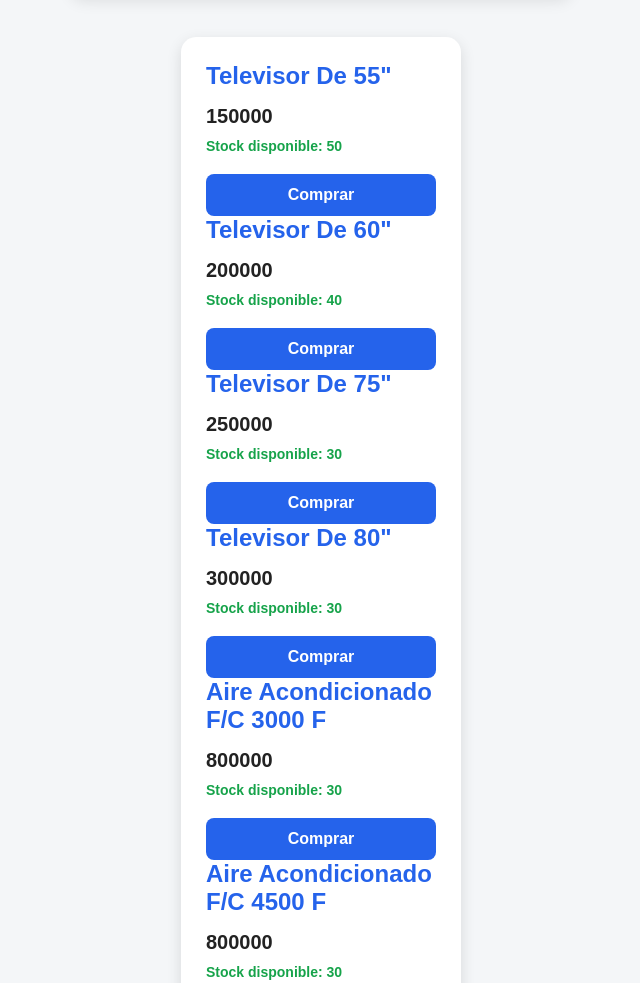
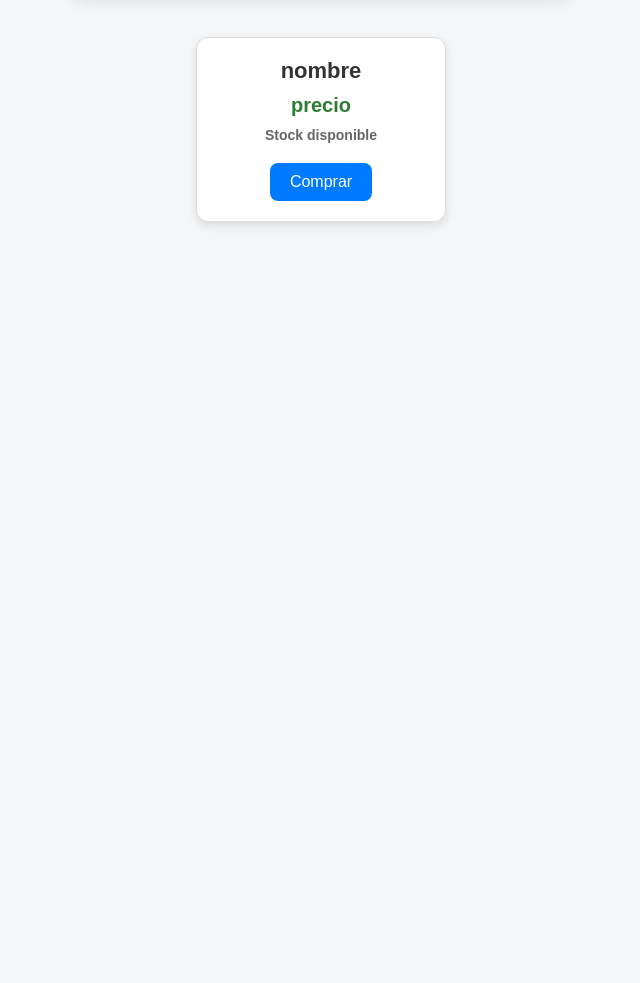
Before and after one commit to espesot/javaScript26, a plain HTML site: page Clase07/index.html in a window 1280 px wide. Shown: the part 756-1739 px from the top of the page, without its empty margins (319-959 px from the left). After the commit the page ends 1038 px from the top, so only its background shows below. Drawn offline with Linux system fonts and the light colour scheme.

Commit message:
Pre Entrega 7 funcionamiento completo

```diff
--- a/Clase07/css/style.css
+++ b/Clase07/css/style.css
@@ -189,94 +189,68 @@ body > div:nth-of-type(3) {
 }
 
 
+/* Contenedor de las cards */
+#contenedor-items {
+  display: flex;
+  flex-wrap: wrap;
+  gap: 20px;
+  padding: 20px;
+  justify-content: center;
+}
 
-
-
-
-
-/* para card!! */
-
-/* Card principal */
-#contenedor-items {
-  width: 280px;
-  min-height: 260px;
-  padding: 25px;
-  margin: 20px;
-
+/* Card */
+#contenedor-items > div {
+  width: 250px;
+  padding: 20px;
   background-color: #ffffff;
-  border-radius: 15px;
-
-  /* Sombra */
-  box-shadow: 0 5px 15px rgba(0, 0, 0, 0.12);
-
-  /* Organización del contenido */
-  display: flex;
-  flex-direction: column;
-  justify-content: space-between;
-
-  transition: transform 0.3s ease, box-shadow 0.3s ease;
+  border: 1px solid #ddd;
+  border-radius: 12px;
+  box-shadow: 0 4px 10px rgba(0, 0, 0, 0.1);
+  text-align: center;
+  transition: transform 0.2s, box-shadow 0.2s;
 }
 
 /* Efecto al pasar el mouse */
-#contenedor-items:hover {
+#contenedor-items > div:hover {
   transform: translateY(-5px);
-  box-shadow: 0 10px 25px rgba(0, 0, 0, 0.18);
+  box-shadow: 0 8px 18px rgba(0, 0, 0, 0.15);
 }
 
 /* Nombre del producto */
 #contenedor-items h3 {
-  margin: 0 0 15px 0;
-
-  color: #2563eb;
-  font-size: 24px;
-  font-weight: 700;
-
-  text-transform: capitalize;
+  margin-bottom: 10px;
+  color: #333;
+  font-size: 22px;
 }
 
 /* Precio */
 #contenedor-items p {
-  margin: 5px 0;
-
-  color: #222;
+  margin-bottom: 10px;
+  color: #2e7d32;
   font-size: 20px;
   font-weight: bold;
 }
 
 /* Stock */
 #contenedor-items h6 {
-  margin: 10px 0 20px 0;
-
-  color: #16a34a;
+  margin: 10px 0 20px;
+  color: #666;
   font-size: 14px;
-  font-weight: 600;
 }
 
-/* Botón comprar */
-#contenedor-items #comprar {
-  width: 100%;
-  padding: 12px 20px;
-
+/* Botón Comprar */
+#contenedor-items button {
+  padding: 10px 20px;
   border: none;
   border-radius: 8px;
-
-  background-color: #2563eb;
+  background-color: #007bff;
   color: white;
-
   font-size: 16px;
-  font-weight: bold;
-
   cursor: pointer;
-
-  transition: background-color 0.3s ease;
+  transition: background-color 0.2s;
 }
 
 /* Hover del botón */
-#contenedor-items #comprar:hover {
-  background-color: #1d4ed8;
+#contenedor-items button:hover {
+  background-color: #0056b3;
 }
-
-/* Cuando se presiona el botón */
-#contenedor-items #comprar:active {
-  transform: scale(0.98);
-}
--- a/Clase07/index.html
+++ b/Clase07/index.html
@@ -35,12 +35,14 @@
   </div>
 
   <div id="contenedor-items">
-    <!-- agregar un div mas para las card -->
-    <h3>nombre</h3>
-    <p>precio</p>
-    <h6>Stock disponible</h6>
-    <button id="comprar">Comprar</button>
+    <div>
 
+      <h3>nombre</h3>
+      <p>precio</p>
+      <h6>Stock disponible</h6>
+      <button id="comprar">Comprar</button>
+
+    </div>
   </div>
 
   <script defer src="./js/main.js"></script>
--- a/Clase07/js/main.js
+++ b/Clase07/js/main.js
@@ -8,22 +8,27 @@ class Producto {
       this.categoria = categoria,
       this.stock = stock
   }
+  venta() {
+    if (this.stock >= 1) {
+      this.stock = this.stock - 1
+    }
+  }
 }
 
-productos.push(new Producto(1, 'Televisor de 55"', 150000, 'Tecno', 50))
-productos.push(new Producto(2, 'Televisor de 60"', 200000, 'Tecno', 40))
-productos.push(new Producto(3, 'Televisor de 75"', 250000, 'Tecno', 30))
-productos.push(new Producto(4, 'Televisor de 80"', 300000, 'Tecno', 30))
-productos.push(new Producto(5, 'Aire Acondicionado F/C 3000 F', 800000, 'Hogar', 30))
-productos.push(new Producto(6, 'Aire Acondicionado F/C 4500 F', 800000, 'Hogar', 30))
-productos.push(new Producto(7, 'Aire Acondicionado F/C 3000 inverter', 800000, 'Hogar', 30))
-productos.push(new Producto(8, 'Aire Acondicionado F/C 4500 inverter', 800000, 'Hogar', 30))
-productos.push(new Producto(9, 'Aire Acondicionado Ventana 3000 F', 800000, 'Hogar', 30))
-productos.push(new Producto(10, 'Aire Acondicionado Ventana 4500 F', 800000, 'Hogar', 30))
-productos.push(new Producto(11, 'Helader inverter', 900000, 'Electro', 20))
-productos.push(new Producto(12, 'Tostadora', 50000, 'Electro', 50))
-productos.push(new Producto(13, 'Lavarropa', 800000, 'Electro', 10))
-productos.push(new Producto(14, 'Pava Electrica', 70000, 'Hogar', 40))
+productos.push(new Producto(1, 'Televisor de 55"', 150000, 'Tecno', 3))
+productos.push(new Producto(2, 'Televisor de 60"', 200000, 'Tecno', 0))
+productos.push(new Producto(3, 'Televisor de 75"', 250000, 'Tecno', 4))
+productos.push(new Producto(4, 'Televisor de 80"', 300000, 'Tecno', 10))
+productos.push(new Producto(5, 'Aire Acondicionado F/C 3000 F', 800000, 'Hogar', 3))
+productos.push(new Producto(6, 'Aire Acondicionado F/C 4500 F', 800000, 'Hogar', 3))
+productos.push(new Producto(7, 'Aire Acondicionado F/C 3000 inverter', 800000, 'Hogar', 2))
+productos.push(new Producto(8, 'Aire Acondicionado F/C 4500 inverter', 800000, 'Hogar', 0))
+productos.push(new Producto(9, 'Aire Acondicionado Ventana 3000 F', 800000, 'Hogar', 1))
+productos.push(new Producto(10, 'Aire Acondicionado Ventana 4500 F', 800000, 'Hogar', 5))
+productos.push(new Producto(11, 'Helader inverter', 900000, 'Electro', 2))
+productos.push(new Producto(12, 'Tostadora', 50000, 'Electro', 0))
+productos.push(new Producto(13, 'Lavarropa', 800000, 'Electro', 1))
+productos.push(new Producto(14, 'Pava Electrica', 70000, 'Hogar', 2))
 
 let btnAdd = document.getElementById('add')
 let nombre = document.querySelector('#name')
@@ -34,6 +39,7 @@ let divs = document.querySelectorAll('div')
 let busqueda = document.getElementById('busqueda')
 let btnBuscar = document.getElementById('filtrar')
 let contenedor = document.getElementById('contenedor-items')
+let btnTodos = document.getElementById('all')
 
 function btnAgregar() {
   let p = document.createElement('h3')
@@ -45,9 +51,6 @@ function btnAgregar() {
     btnAdd.textContent = 'Limpiar'
 
     divs[0].appendChild(p)
-    //-------------------------- ELIMINAR CONS
-    //Para ver como queda el arr de productos
-    console.table(productos)
   } else {
     btnAdd.textContent = 'Agregar'
     nombre.value = ''
@@ -58,33 +61,52 @@ function btnAgregar() {
   }
 }
 
-function render(arr){
-  // Modificar innerHTML para hacer varios div dentro del div principal
-  contenedor.innerHTML =''
-  arr.forEach((el)=>{
+function render(arr) {
+  contenedor.innerHTML = ''
+  arr.forEach((el) => {
     let card = document.createElement('div')
-    card.id
     card.innerHTML = `
+      <h3>${el.nombre}</h3>
+      <p>$ ${el.precio}</p>
+      <h6>Stock disponible: ${el.stock}</h6>
+      <button id="co">Comprar</button>
+      `
+    let btnn = card.querySelector('button')
+    let cardStock = card.querySelector('h6')
+    if (el.stock == 0) {
+      cardStock.textContent = 'Sin stock'
+          btnn.textContent = ''
+    } else {
+      btnn.addEventListener('click', () => {
+        el.venta()
+        if (el.stock == 0) {
+          cardStock.textContent = 'Sin stock'
+          btnn.textContent = ''
+        } else {
+          cardStock.textContent = `Stock disponible ${el.stock}`
+        }
+      })
+    }
 
-    <h3>${el.nombre}</h3>
-    <p>${el.precio}</p>
-    <h6>Stock disponible: ${el.stock}</h6>
-    <button id="comprar">Comprar</button>
 
-`
-contenedor.append(card)
+
+    contenedor.append(card)
   })
 }
 
-render(productos)
 
-
+// Boton para agregar un nuevo producto
 btnAdd.addEventListener('click', btnAgregar
 
 )
 
+// boton para buscar ciertos productos por nombre
 btnBuscar.addEventListener('click', () => {
   console.log(busqueda.value)
-  let result = productos.filter(el=> el.nombre.toLowerCase().includes(busqueda.value.toLowerCase()))
-  console.table(result)
+  let result = productos.filter(el => el.nombre.toLowerCase().includes(busqueda.value.toLowerCase()))
+  render(result)
 })
+
+btnTodos.addEventListener('click', () => {
+  render(productos)
+})
```
